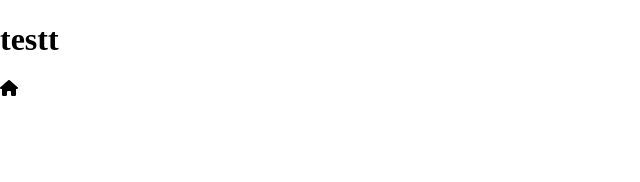
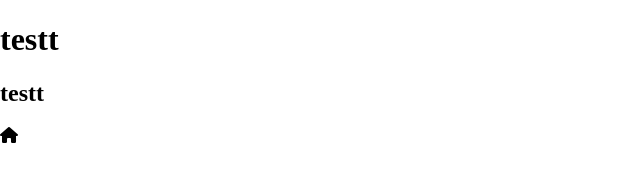
Before and after one commit to rev1s0r/template-test, a plain HTML site: page index.html in a window 1280 px wide. Shown: the full height of the page, 0-640 px from the left. Drawn offline with Linux system fonts and the light colour scheme.

Commit message:
second commit

```diff
--- a/index.html
+++ b/index.html
@@ -7,6 +7,7 @@
     <link rel="stylesheet" href="https://cdnjs.cloudflare.com/ajax/libs/font-awesome/6.7.2/css/all.min.css">
     <link rel="stylesheet" href="style.css">
     <h1>testt</h1>
+    <h2>testt</h2>
 </head>
 <body>
     <i class="fa-solid fa-house"></i>
```
